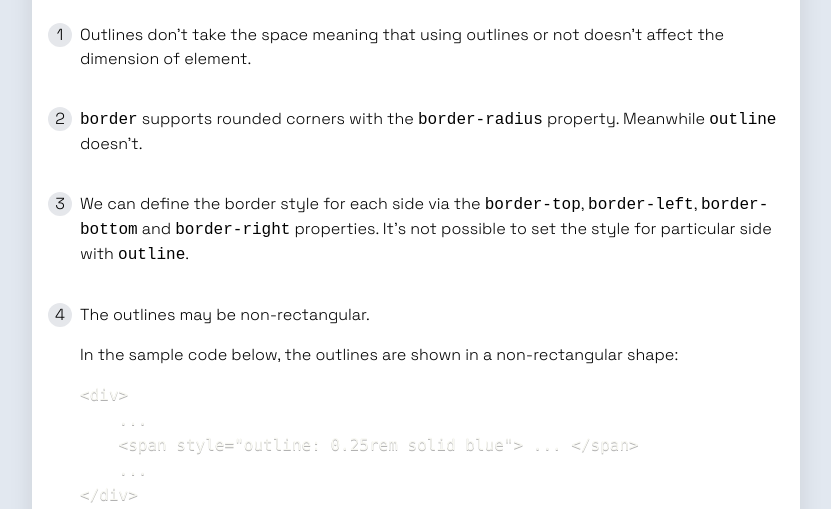
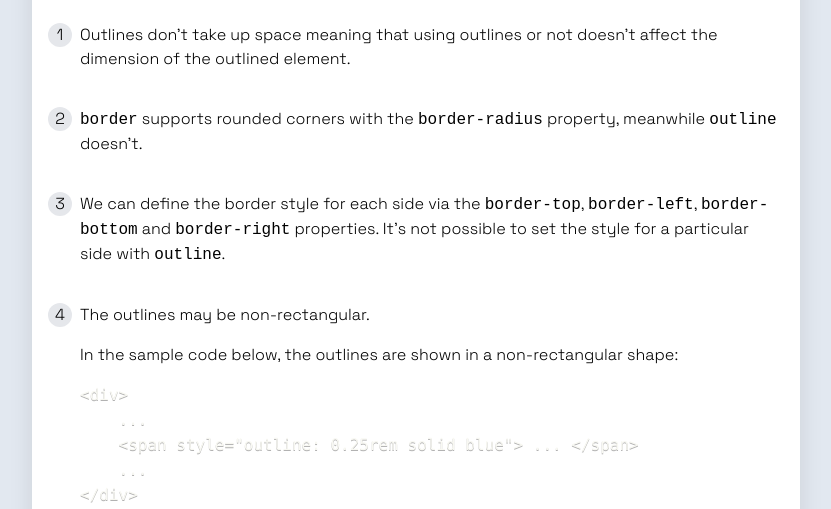
Before and after one commit to phuocng/this-vs-that, an Eleventy site: page contents/border-vs-outline.md in a window 1280 px wide. Shown: the part 291-800 px from the top of the page, without its empty margins (224-1055 px from the left). Built offline with nearby package versions, Linux system fonts and the light colour scheme; Eleventy itself is replaced by a stand-in of ours; code samples lack their colours; files that its build step writes are made by us from their sources; no server answers.

Commit message:
Fix typos in border-vs-outline.md

```diff
--- a/contents/border-vs-outline.md
+++ b/contents/border-vs-outline.md
@@ -6,12 +6,12 @@ layout: layouts/post.njk
 
 ## Differences
 
-1. Outlines don't take the space meaning that using outlines or not doesn't affect the dimension of element.
+1. Outlines don't take up space meaning that using outlines or not doesn't affect the dimension of the outlined element.
 
-2. `border` supports rounded corners with the `border-radius` property. Meanwhile `outline` doesn't.
+2. `border` supports rounded corners with the `border-radius` property, meanwhile `outline` doesn't.
 
 3. We can define the border style for each side via the `border-top`, `border-left`, `border-bottom` and `border-right` properties.
-   It's not possible to set the style for particular side with `outline`.
+   It's not possible to set the style for a particular side with `outline`.
 
 4. The outlines may be non-rectangular.
 
```
